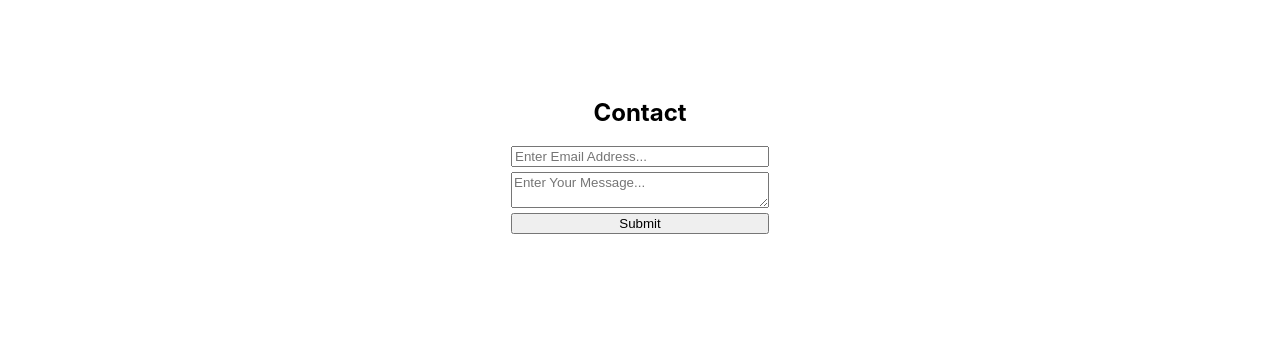
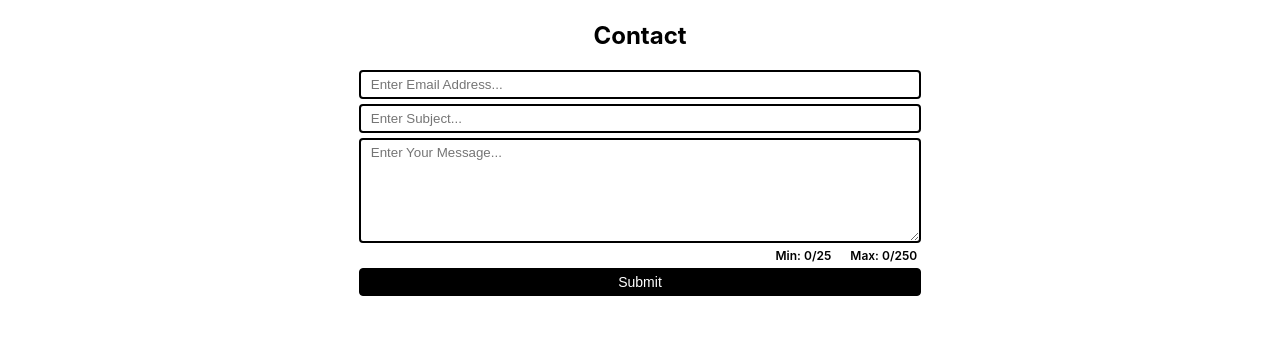
Before and after one commit to Furkanc1/Adopt-A-Paw, a React (Create React App) app in the folder client/: page /contact in a window 1280 px wide. Shown: the part 957-1318 px from the top of the page. Built offline with nearby package versions, Linux system fonts and the light colour scheme; no server answers.

Commit message:
Finished the contact form, email can be submitted, using the EmailJS Crew

```diff
--- a/client/package.json
+++ b/client/package.json
@@ -7,6 +7,7 @@
     "@testing-library/jest-dom": "^5.17.0",
     "@testing-library/react": "^13.4.0",
     "@testing-library/user-event": "^13.5.0",
+    "emailjs-com": "^3.2.0",
     "express": "^4.18.2",
     "graphql": "^16.8.1",
     "mongoose": "^8.0.3",
--- a/client/src/App.css
+++ b/client/src/App.css
@@ -2,9 +2,11 @@
   --bg: #282c34;
   --main: #21DDF7;
   --error: #970a0a;
+  --success: #26ae26;
   --petCardSize: 145px;
   --bgLight: #586a8e;
   --mainSoft: #c6f8ff;
+  --editGreen: #98ffc6;
   --secondary: #d515d5;
   --cardShadow: 0 0 4px 0px rgba(0, 0, 0, 0.25);
   --plutoBG: linear-gradient(transparent, transparent, transparent, transparent, transparent, transparent, transparent, white), url(/public/pluto_background.png);
@@ -80,8 +82,37 @@ a:hover {
   justify-content: center;
 }
 
+.justifyStart {
+  justify-content: flex-start;
+}
+
+.justifyEnd {
+  justify-content: flex-end;
+}
+
 .justifySpaceBetween {
   justify-content: space-between;
+}
+
+.characterCounts {
+  font-size: 12px;
+  font-weight: 600;
+}
+
+.characterCount {
+  transition: 150ms ease-in-out;
+}
+
+.characterCount.max {
+  min-width: 75px;
+}
+
+.valid {
+  color: var(--success);
+}
+
+.inavlid {
+  color: var(--error);
 }
 
 .w100 {
@@ -174,14 +205,22 @@ section {
   background: var(--mainSoft);
 }
 
-.petForm {
+.pet.editing {
+  background: var(--editGreen);
+}
+
+.petForm, .contactForm {
   padding: 0 15px 15px;
 }
 
-.petForm input {
+.petForm input, .contactForm input, .contactForm textarea {
   border-radius: 4px;
   border: 2px solid black;
   padding: 5px 0 5px 10px;
+}
+
+.contactForm {
+  width: 45%;
 }
 
 .petForm .petName {
--- a/client/src/helper.js
+++ b/client/src/helper.js
@@ -87,8 +87,9 @@ export const samplePetData = [{
 
   export const vanillaJavaScriptValidation = (emailString) => {
     const validDomains = [`com`, `org`, `gov`, `edu`];
-    let errorString = "Please enter a valid email!";
+    let errorString = `Please enter a valid email!`;
     // includes returns true/false
+    if (emailString != null && emailString != undefined && emailString != ``) {
         let emailHasAtSymbol = emailString.includes(`@`);
         if (emailHasAtSymbol === true) {
             // split returns an array
@@ -100,6 +101,7 @@ export const vanillaJavaScriptValidation = (emailString) => {
         } else {
             errorString = `Email Addresses Need to have the @ Symbol`;
             return errorString;
+        }
     }
 };
 
--- a/client/src/pages/contact/Contact.js
+++ b/client/src/pages/contact/Contact.js
@@ -1,32 +1,75 @@
-import { useState } from 'react';
-// import { StateContext } from '../../App';
+import emailjs from 'emailjs-com';
+import { useContext, useState } from 'react';
+import { StateContext, inDevEnv } from '../../App';
 import Header from '../../components/header/Header';
 import Footer from '../../components/footer/Footer';
 import Section from '../../components/section/Section';
-import { vanillaJavaScriptValidation } from '../../helper';
+import { vanillaJavaScriptValidation as vanillaJavaScriptEmailValidation } from '../../helper';
 
 export default function Contact() {
 
-    let [email, setEmail] = useState(``);
-    let [message, setMessage] = useState(``);
-    // let { logo } = useContext(StateContext);
-    // let [emailError, setEmailError] = useState(false);
-    let [emailTouched, setEmailTouched] = useState(false);
+    let { user } = useContext(StateContext);
+    let [formData, setFormData] = useState({});
+    let [minMessageLength] = useState(25);
+    let [maxMessageLength] = useState(250);
+    let [emailFieldFocusedAtleastOnce, setEmailFieldFocusedAtleastOnce] = useState(false);
+    let [messageFieldFocusedAtleastOnce, setMessageFieldFocusedAtleastOnce] = useState(false);
 
-    const contactFormInput = () => {
-        console.log(`Contact Form On Input`, {
-            email,
-            message,
-        });
+    const updateFormState = (e) => {
+        let { name, value } = e.target;
+        setFormData(prevFormData => ({
+            ...prevFormData,
+            [name]: value,
+        }))
     }
 
-    const contactFormSubmission = (e) => {
+    const showEmailFieldValidationError = () => {
+        let emailFieldValueIsLongEnoughToTest = formData.email && formData.email != undefined && formData.email != null && formData.email != `` && formData.email.length > 5;
+        let emailFieldValueDoesNotPassValidationTesting = emailFieldFocusedAtleastOnce === true && vanillaJavaScriptEmailValidation(formData.email) === false;
+
+        let showEmailFieldValidationError = emailFieldValueIsLongEnoughToTest && emailFieldValueDoesNotPassValidationTesting;
+
+        return showEmailFieldValidationError;
+    }
+
+    const messageIsLongEnoughToTest = () => {
+        let messageLongEnoughToTest = formData.message && formData.message != undefined && formData.message != null && formData.message != ``;
+        return messageLongEnoughToTest;
+    }
+
+    const showMessageFieldValidationError = () => {
+        let messageFieldValueIsNotLongEnough = messageIsLongEnoughToTest() && formData.message.length < 25;
+        let messageFieldValueIsTooLong = messageIsLongEnoughToTest() && formData.message.length > 250;
+
+        let showMessageFieldValidationError = messageIsLongEnoughToTest() && messageFieldFocusedAtleastOnce === true && (messageFieldValueIsNotLongEnough || messageFieldValueIsTooLong);
+
+        return showMessageFieldValidationError;
+    }
+
+    const onFormSubmit = (e) => {
         e.preventDefault();
+        let form = e.target;
+        let { email: emailField, subject: subjectField,  message: messageField } = form;
         // Capture the latest info on the form,
         // Then send a confirmation email to the user who submitted as long as that email is valid
-        console.log(`Contact Form Submitted`, {
-            email,
-            message
+        let serviceID = process.env.REACT_APP_EMAILJS_SERVICE_ID;
+        let templateID = process.env.REACT_APP_EMAILJS_TEMPLATE_ID;
+        let userID = process.env.REACT_APP_EMAILJS_USER_ID;
+
+        inDevEnv() && console.log(`Contact Form Submitted`, {
+            email: emailField.value,
+            subject: subjectField.value,
+            message: messageField.value,
+        });
+
+        emailjs.sendForm(serviceID, templateID, form, userID).then((result) => {
+            inDevEnv() && console.log(`Email successfully sent!`, result);
+            form.reset();
+            setFormData({});
+            // Handle success (e.g., display a success message)
+        }, (error) => {
+            console.log(`Failed to send email`, error.text);
+            // Handle errors here (e.g., display an error message)
         });
     }
 
@@ -38,17 +81,61 @@ export default function Contact() {
                 <section id={`contact`} className={`contactContentSection flex alignCenter justifyCenter flexColumn`} style={{padding: 15}}>
                     <h2>Contact</h2>
 
-                    <form id={`contactForm`} className={`flex flexColumn gap5`} onInput={() => contactFormInput()} onSubmit={(e) => contactFormSubmission(e)}>
+                    <form id={`contactForm`} className={`flex contactForm flexColumn gap5`} onChange={(e) => updateFormState(e)} onSubmit={(e) => onFormSubmit(e)}>
 
-                        <input onFocus={() => setEmailTouched(true)} onInput={(e) => setEmail(e.target.value)} id={`contactForm_email`} name={`email`} type={`email`} className={`contactFormField`} placeholder={`Enter Email Address...`} required />
+                        <input
+                            required
+                            type={`email`}
+                            name={`email`}
+                            id={`contactForm_email`}
+                            className={`contactFormField`}
+                            placeholder={`Enter Email Address...`}
+                            defaultValue={user == null ? `` : user.email}
+                            onFocus={() => setEmailFieldFocusedAtleastOnce(true)}
+                        />
 
-                        {emailTouched !== false && vanillaJavaScriptValidation(email) !== true && <div className={`errorMessage`}>
-                            {email === `` ? `Email is Required` : vanillaJavaScriptValidation(email)}
+                        {showEmailFieldValidationError() && <>
+                            <div className={`errorMessage emailFieldErrorMessage emailErrorMessage`}>
+                                {formData.email === `` ? `Email is Required` : vanillaJavaScriptEmailValidation(formData.email)}
+                            </div>
+                        </>}
+
+                        <input
+                            required
+                            type={`text`}
+                            name={`subject`}
+                            id={`contactForm_subject`}
+                            className={`contactFormField`}
+                            placeholder={`Enter Subject...`}
+                        />
+
+                        <textarea
+                            required
+                            type={`text`}
+                            name={`message`}
+                            style={{ minHeight: 91 }}
+                            id={`contactForm_message`}
+                            minLength={minMessageLength}
+                            maxLength={maxMessageLength}
+                            className={`contactFormField`}
+                            placeholder={`Enter Your Message...`}
+                            onBlur={() => setMessageFieldFocusedAtleastOnce(true)}
+                        />
+
+                        {!showMessageFieldValidationError() && <div className={`characterCounts flex gap15 justifyEnd`}>
+                            <div className={`characterCount min ${messageIsLongEnoughToTest() ? formData.message.length >= minMessageLength ? `valid` : `invalid` : ``}`}>
+                                Min: {messageIsLongEnoughToTest() ? formData.message.length >= minMessageLength ? minMessageLength : formData.message.length : 0}/{minMessageLength}
+                            </div>
+                            <div className={`characterCount max ${messageIsLongEnoughToTest() ? `valid` : ``}`}>Max: {messageIsLongEnoughToTest() ? formData.message.length : 0}/{maxMessageLength}</div>
                         </div>}
 
-                        <textarea onInput={(e) => setMessage(e.target.value)} id={`contactForm_message`} name={`message`} type={`text`} className={`contactFormField`} placeholder={`Enter Your Message...`} required />
+                        {showMessageFieldValidationError() && <div className={`errorMessage messageFieldErrorMessage messageErrorMessage`}>
+                            Please Enter a Message that is at least {minMessageLength} characters and at most {maxMessageLength} characters
+                        </div>}
 
-                        <button type={`submit`}>Submit</button>
+                        <button disabled={showEmailFieldValidationError() || showMessageFieldValidationError() || messageIsLongEnoughToTest() && formData.message.length < minMessageLength} className={`contactFormSubmitButton blackButton ${showEmailFieldValidationError() || showMessageFieldValidationError() || messageIsLongEnoughToTest() && formData.message.length < minMessageLength ? `disabled` : ``}`} type={`submit`}>
+                            Submit
+                        </button>
 
                     </form>
 
```
Also changed, not shown: client/.eslintrc.cjs, 2 other files (tests, documents, lock files or other folders). Lines whose indentation alone changed are shown as unchanged.
